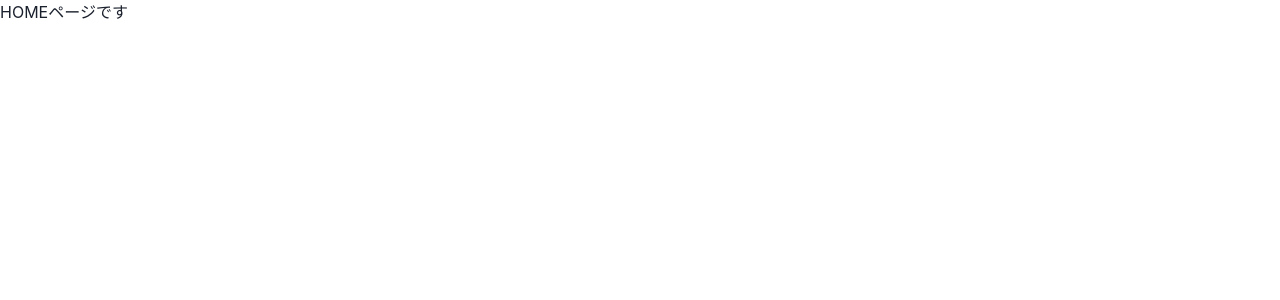
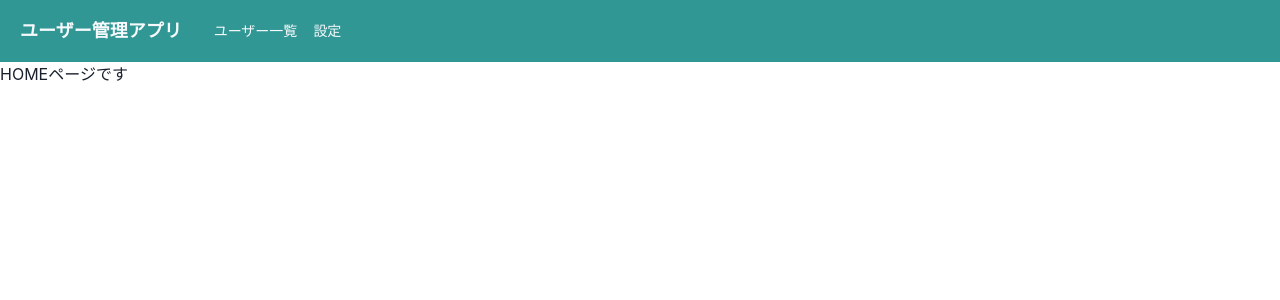
Before and after one commit to usma11dia0/udemy_jakee_training_react_app, a React (Create React App) app: page /home in a window 1280 px wide. Shown: the top 300 px of the page. Built offline with nearby package versions, Linux system fonts and the light colour scheme.

Commit message:
create Header

```diff
--- a/package.json
+++ b/package.json
@@ -3,6 +3,7 @@
   "version": "0.1.0",
   "private": true,
   "dependencies": {
+    "@chakra-ui/icons": "^1.0.4",
     "@chakra-ui/react": "^1.2.1",
     "@emotion/react": "^11.1.4",
     "@emotion/styled": "^11.8.1",
--- a/src/App.tsx
+++ b/src/App.tsx
@@ -1,5 +1,5 @@
 import React from 'react';
-import { Button, ChakraProvider } from "@chakra-ui/react";
+import { ChakraProvider } from "@chakra-ui/react";
 import { BrowserRouter } from 'react-router-dom';
 
 import theme from './theme/theme';
--- /dev/null
+++ b/src/components/organisms/layout/Header.tsx
@@ -0,0 +1,56 @@
+import { memo, FC } from "react";
+import { Flex, Heading, Link, Box, IconButton, Drawer, DrawerOverlay, DrawerContent, DrawerBody, Button, useDisclosure} from "@chakra-ui/react";
+import { HamburgerIcon } from "@chakra-ui/icons";
+
+export const Header: FC = memo(() => {
+  const { isOpen, onOpen, onClose } = useDisclosure();
+
+  return (
+    <>
+    <Flex
+      as="nav"
+      bg="teal.500"
+      color="gray.50"
+      align="center"
+      justify="space-between"
+      padding={{ base: 3, md: 5 }}
+    >
+      <Flex align="center" as="a" mr={8} _hover={{ cursor: "pointer" }}>
+        <Heading as="h1" fontSize={{ base: "md", md: "lg" }}>
+          ユーザー管理アプリ
+        </Heading>
+      </Flex>
+      <Flex
+        align="center"
+        fontSize="sm"
+        flexGrow={2}
+        display={{ base: "none", md: "flex" }}
+      >
+        <Box pr={4}>
+          <Link>ユーザー一覧</Link>
+        </Box>
+        <Link>設定</Link>
+      </Flex>
+      <IconButton
+        aria-label="メニューボタン"
+        icon={<HamburgerIcon />}
+        size="sm"
+        variant="unstyled"
+        display={{ base: "block", md: "none" }}
+        onClick={onOpen}
+      />
+    </Flex>
+    <Drawer placement="left" size="xs" onClose={onClose} isOpen={isOpen}>
+      <DrawerOverlay>
+        <DrawerContent>
+          <DrawerBody p={0} bg="gray.100">
+            <Button w="100%">TOP</Button>
+            <Button w="100%">ユーザー一覧</Button>
+            <Button w="100%">設定</Button>
+          </DrawerBody>
+        </DrawerContent>
+      </DrawerOverlay>
+    </Drawer>
+    </>
+  );
+});
--- /dev/null
+++ b/src/components/templates/HeaderLayout.tsx
@@ -0,0 +1,17 @@
+import { memo, ReactNode, FC } from "react";
+import { Header } from "../organisms/layout/Header";
+
+type Props = {
+  children: ReactNode;
+}
+
+export const HeaderLayout: FC<Props> = memo((props) => {
+  const { children } = props;
+
+  return (
+    <>
+      <Header />
+      { children }
+    </>
+  );
+});
--- a/src/router/Router.tsx
+++ b/src/router/Router.tsx
@@ -1,7 +1,8 @@
 import { memo, FC } from "react";
-import { Route, Switch } from  "react-router-dom";
+import { Route, Switch } from "react-router-dom";
 import { Login } from "../components/pages/Login";
 import { Page404 } from "../components/pages/Page404";
+import { HeaderLayout } from "../components/templates/HeaderLayout";
 import { HomeRoutes } from "./HomeRoutes";
 
 export const Router: FC = memo(() => {
@@ -10,22 +11,25 @@
       <Route exact path="/">
         <Login />
       </Route>
-      <Route path ="/home" render = {({ match: {url}}) => (
+      <Route
+        path="/home"
+        render={({ match: { url } }) => (
           <Switch>
-          {HomeRoutes.map((route)=>(
+            {HomeRoutes.map((route) => (
               <Route
                 key={route.path}
                 exact={route.exact}
                 path={`${url}${route.path}`}
               >
-              {route.children}
+                <HeaderLayout>{route.children}</HeaderLayout>
               </Route>
             ))}
           </Switch>
-        )} />
+        )}
+      />
       <Route path="*">
         <Page404 />
       </Route>
     </Switch>
-  )
+  );
 });
```
Also changed, not shown: 1 other file (tests, documents, lock files or other folders). Lines whose indentation alone changed are shown as unchanged.
